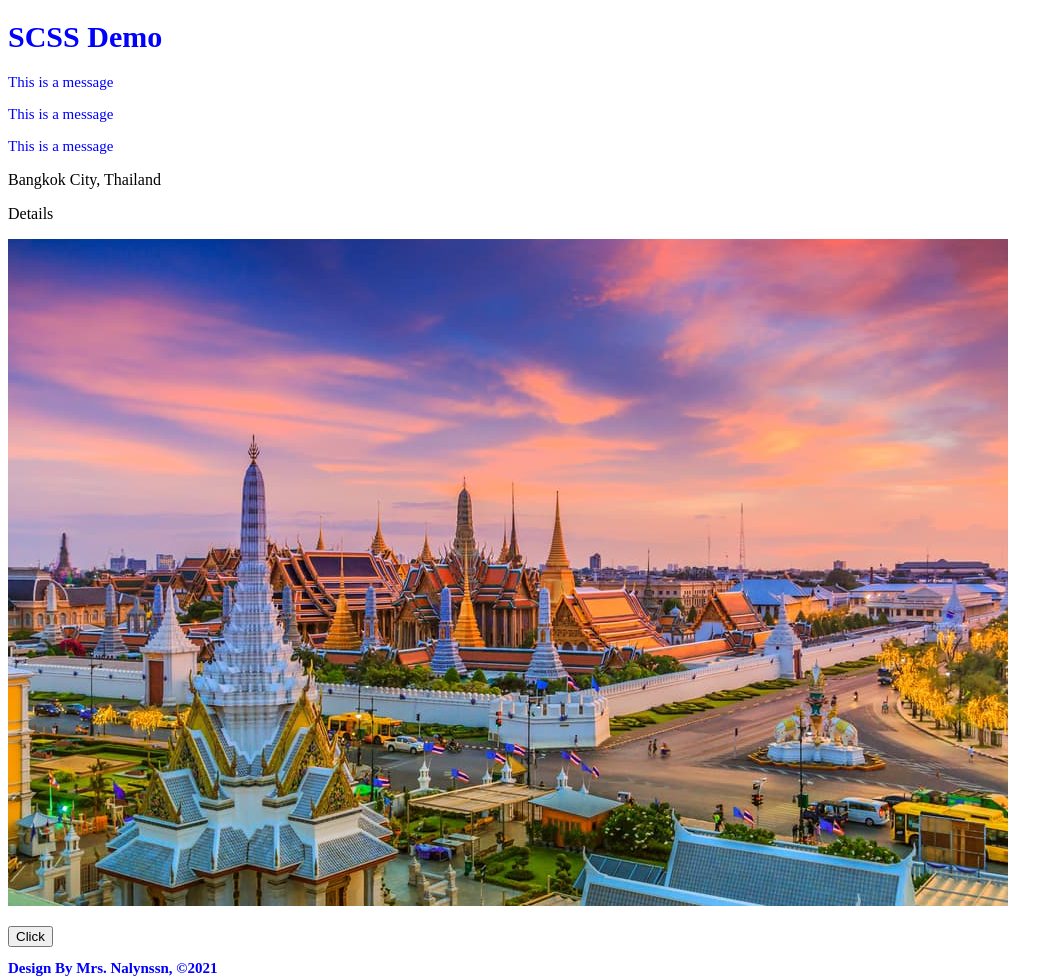
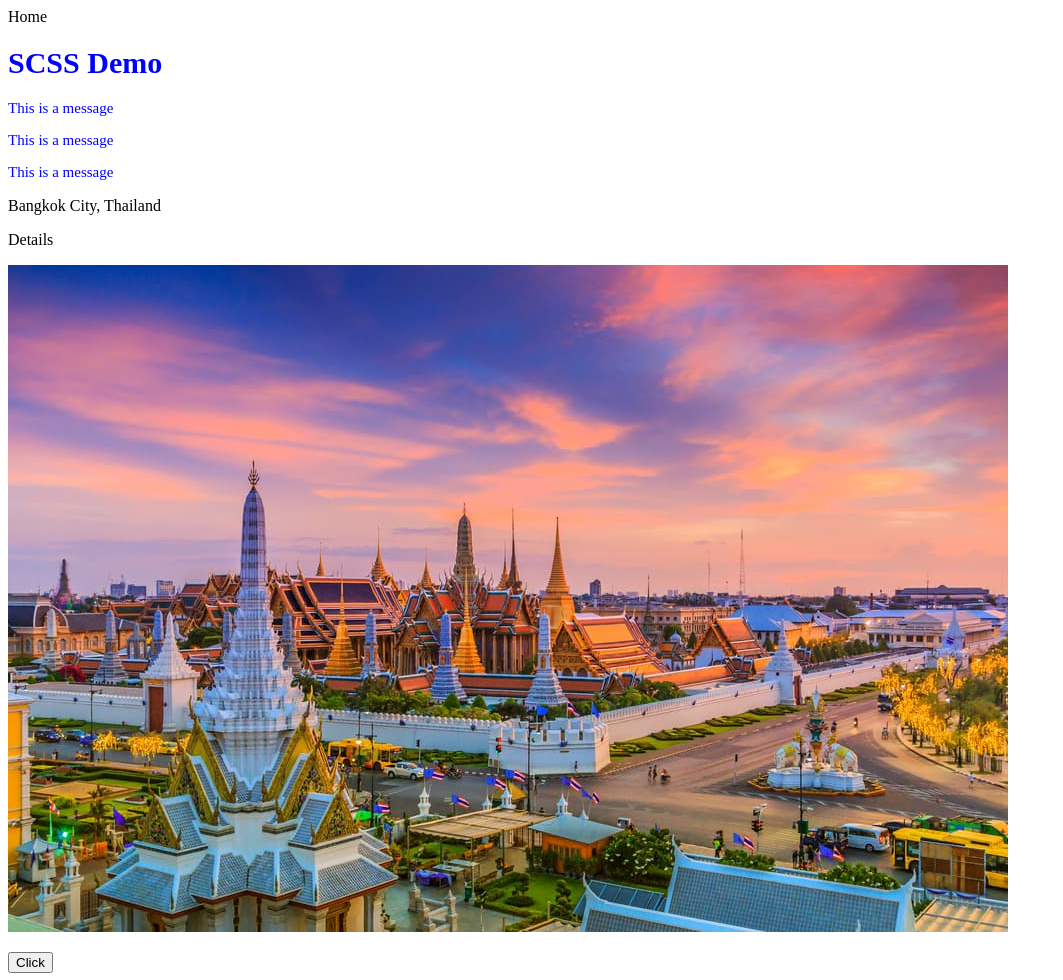
Before and after one commit to nalynq9/webdesign8, a plain HTML site: page index.html in a window 1280 px wide. Shown: the top 980 px of the page, without its empty margins (0-1063 px from the left). Drawn offline with Linux system fonts and the light colour scheme.

Commit message:
Initial Commit

```diff
--- a/index.html
+++ b/index.html
@@ -7,7 +7,9 @@
     </head>
 
     <body>
-
+        <nav>
+            <div class="home">Home</div>
+        </nav>
         <header>
             <h1>SCSS Demo</h1>
             <p class="message"> This is a message</p>
```
